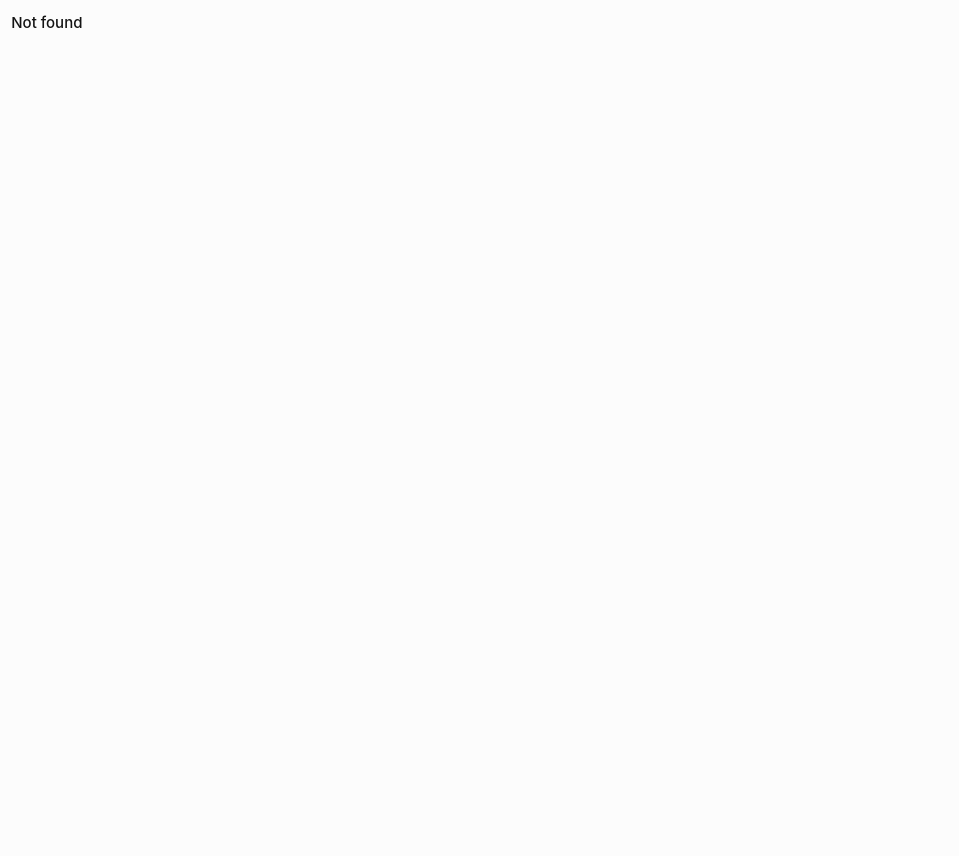
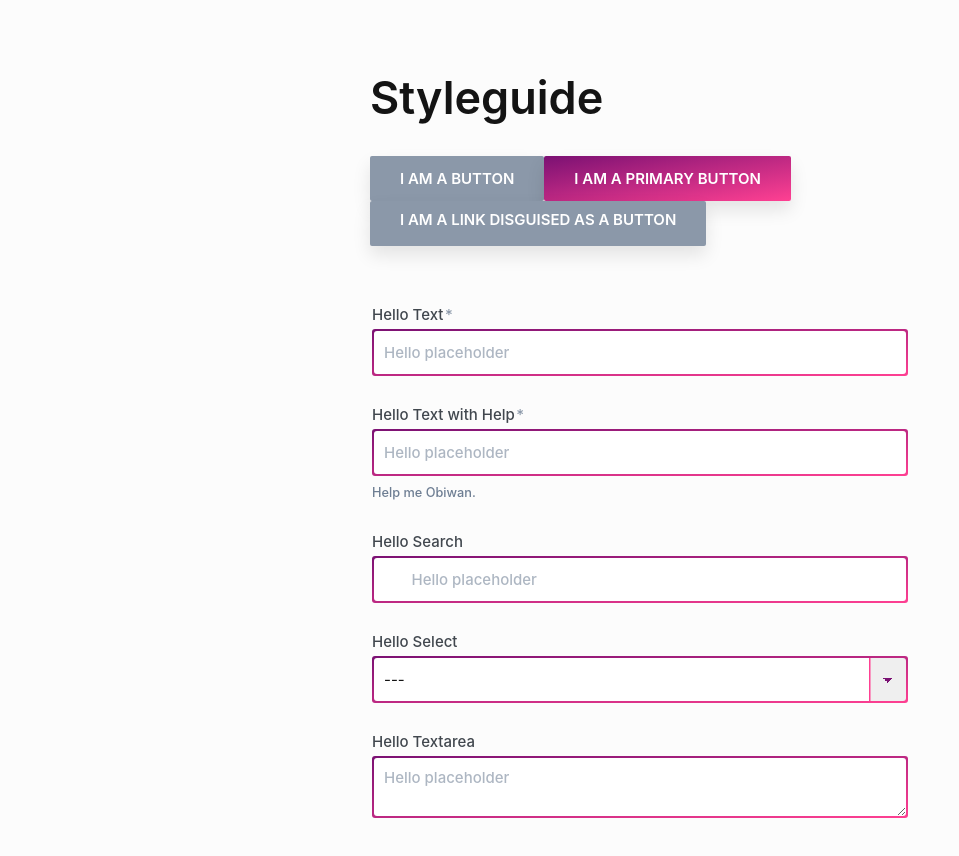
Before and after one commit to oceanprotocol-archive/commons, a React (Create React App) app: page /styleguide in a window 1280 px wide. Shown: the top 856 px of the page, without its empty margins (0-959 px from the left). Before the commit the page ends 800 px from the top, so only its background shows below. Built offline with nearby package versions, Linux system fonts and the light colour scheme; a web font is replaced by a local one.

Commit message:
move form output to new styleguide page

```diff
--- a/src/Routes.tsx
+++ b/src/Routes.tsx
@@ -2,11 +2,13 @@ import React from 'react'
 import { BrowserRouter as Router, Route, Switch } from 'react-router-dom'
 import Home from './pages/Home'
 import NotFound from './pages/NotFound'
+import Styleguide from './pages/Styleguide'
 
 const Routes = () => (
     <Router>
         <Switch>
             <Route exact={true} component={Home} path="/" />
+            <Route component={Styleguide} path="/styleguide" />
             <Route component={NotFound} />
         </Switch>
     </Router>
--- a/src/pages/Home.tsx
+++ b/src/pages/Home.tsx
@@ -1,6 +1,5 @@
 import React, { Component } from 'react'
-import Button from '../components/atoms/Button'
-import Input from '../components/atoms/Form/Input'
+import { Link } from 'react-router-dom'
 import styles from './Home.module.scss'
 
 class Home extends Component {
@@ -9,52 +8,7 @@ class Home extends Component {
             <div className={styles.home}>
                 <div>Home</div>
 
-                <Button>I am a button</Button>
-                <Button primary={true}>I am a primary button</Button>
-                <Button href="https://hello.com">
-                    I am a link disguised as a button
-                </Button>
-
-                <form className={styles.form}>
-                    <fieldset>
-                        <Input
-                            name="hellotext"
-                            label="Hello Text"
-                            placeholder="Hello placeholder"
-                            type="text"
-                            required={true}
-                        />
-                        <Input
-                            name="hellotextwithhelp"
-                            label="Hello Text with Help"
-                            placeholder="Hello placeholder"
-                            type="text"
-                            required={true}
-                            help="Help me Obiwan."
-                        />
-                        <Input
-                            name="hellosearch"
-                            label="Hello Search"
-                            placeholder="Hello placeholder"
-                            type="search"
-                        />
-                        <Input
-                            name="helloselect"
-                            label="Hello Select"
-                            tag="select"
-                        >
-                            <option value="0">---</option>
-                            <option value="1">Hello Option</option>
-                            <option value="2">Hello Option</option>
-                        </Input>
-                        <Input
-                            name="hellotextarea"
-                            label="Hello Textarea"
-                            placeholder="Hello placeholder"
-                            tag="textarea"
-                        />
-                    </fieldset>
-                </form>
+                <Link to={'/styleguide'}>Styleguide</Link>
             </div>
         )
     }
--- /dev/null
+++ b/src/pages/Styleguide.module.scss
@@ -0,0 +1,17 @@
+@import '../styles/variables';
+
+.page {
+    margin: 0 auto;
+    max-width: 40rem;
+    padding: $spacer;
+}
+
+.form {
+    width: 100%;
+    margin-top: 4rem;
+
+    fieldset {
+        border: 0;
+        padding: 0;
+    }
+}
--- /dev/null
+++ b/src/pages/Styleguide.tsx
@@ -0,0 +1,63 @@
+import React, { Component } from 'react'
+import Button from '../components/atoms/Button'
+import Input from '../components/atoms/Form/Input'
+import styles from './Styleguide.module.scss'
+
+class Styleguide extends Component {
+    public render() {
+        return (
+            <div className={styles.page}>
+                <h1>Styleguide</h1>
+
+                <Button>I am a button</Button>
+                <Button primary={true}>I am a primary button</Button>
+                <Button href="https://hello.com">
+                    I am a link disguised as a button
+                </Button>
+
+                <form className={styles.form}>
+                    <fieldset>
+                        <Input
+                            name="hellotext"
+                            label="Hello Text"
+                            placeholder="Hello placeholder"
+                            type="text"
+                            required={true}
+                        />
+                        <Input
+                            name="hellotextwithhelp"
+                            label="Hello Text with Help"
+                            placeholder="Hello placeholder"
+                            type="text"
+                            required={true}
+                            help="Help me Obiwan."
+                        />
+                        <Input
+                            name="hellosearch"
+                            label="Hello Search"
+                            placeholder="Hello placeholder"
+                            type="search"
+                        />
+                        <Input
+                            name="helloselect"
+                            label="Hello Select"
+                            tag="select"
+                        >
+                            <option value="0">---</option>
+                            <option value="1">Hello Option</option>
+                            <option value="2">Hello Option</option>
+                        </Input>
+                        <Input
+                            name="hellotextarea"
+                            label="Hello Textarea"
+                            placeholder="Hello placeholder"
+                            tag="textarea"
+                        />
+                    </fieldset>
+                </form>
+            </div>
+        )
+    }
+}
+
+export default Styleguide
```
